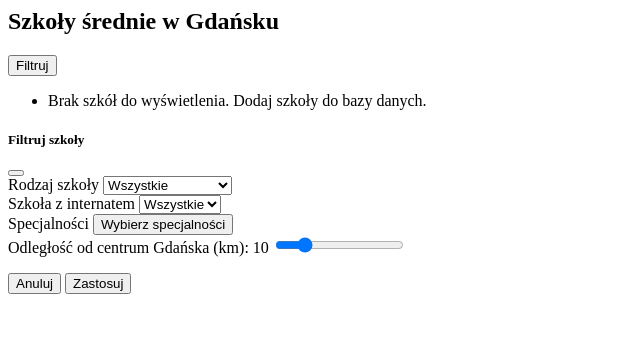
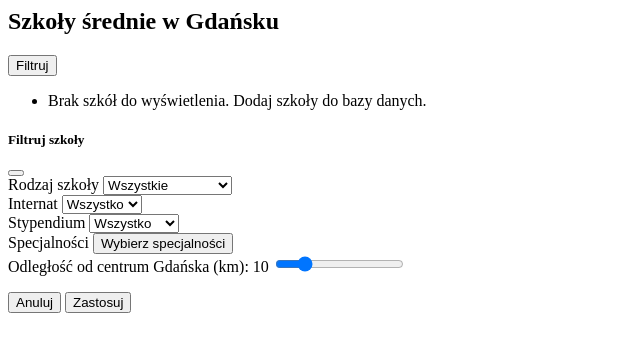
Before and after one commit to Paakallo/ScoolMatch, a Flask app: page /schools in a window 1280 px wide. Shown: the top 352 px of the page, without its empty margins (0-640 px from the left). Run offline with Flask 3, Linux system fonts and the light colour scheme; data that the repository does not hold is empty.

Commit message:
add stypendium (#17)

```diff
--- a/app.py
+++ b/app.py
@@ -60,16 +60,16 @@ def home():
     # Dodajemy przykładowe dane, jeśli baza jest pusta
     if School.query.count() == 0:
         example_schools = [
-            School(nazwa='I Liceum Ogólnokształcące im. Adama Mickiewicza', lokalizacja='Śródmieście', specjalnosci='Matematyka, Fizyka, Historia', typ='Liceum', internat=True, odleglosc=2.5),
-            School(nazwa='II Liceum Ogólnokształcące im. Króla Stanisława Leszczyńskiego', lokalizacja='Wrzeszcz', specjalnosci='Języki obce, Literatura', typ='Liceum', internat=False, odleglosc=4.2),
-            School(nazwa='III Liceum Ogólnokształcące', lokalizacja='Oliwa', specjalnosci='Biologia, Chemia', typ='Liceum', internat=False, odleglosc=8.5),
-            School(nazwa='Technikum Elektroniczne im. Józefa Marii Fitelberga', lokalizacja='Śródmieście', specjalnosci='Elektronika, Robotyka', typ='Technikum', internat=True, odleglosc=2.8),
-            School(nazwa='Technikum Informacyjne', lokalizacja='Wrzeszcz', specjalnosci='Programowanie, Sieci komputerowe', typ='Technikum', internat=False, odleglosc=4.5),
-            School(nazwa='Szkoła Zawodowa nr 1', lokalizacja='Oliwa', specjalnosci='Automechanika, Elektyka', typ='Szkoła zawodowa', internat=False, odleglosc=8.0),
-            School(nazwa='IV Liceum Ogólnokształcące', lokalizacja='Kokoszki', specjalnosci='Ekonomia, Zarządzanie', typ='Liceum', internat=False, odleglosc=6.3),
-            School(nazwa='Technikum Mechaniczne', lokalizacja='Śródmieście', specjalnosci='Budowa maszyn, CNC', typ='Technikum', internat=True, odleglosc=3.1),
-            School(nazwa='Szkoła Zawodowa nr 2', lokalizacja='Wrzeszcz', specjalnosci='Kosmetyka, Fryzjerstwo', typ='Szkoła zawodowa', internat=False, odleglosc=4.0),
-            School(nazwa='V Liceum Ogólnokształcące', lokalizacja='Przymorze', specjalnosci='Sztuka, Muzyka, Historia', typ='Liceum', internat=True, odleglosc=7.2),
+            School(nazwa='I Liceum Ogólnokształcące im. Adama Mickiewicza', lokalizacja='Śródmieście', specjalnosci='Matematyka, Fizyka, Historia', typ='Liceum', internat=True, odleglosc=2.5, stypendium=True),
+            School(nazwa='II Liceum Ogólnokształcące im. Króla Stanisława Leszczyńskiego', lokalizacja='Wrzeszcz', specjalnosci='Języki obce, Literatura', typ='Liceum', internat=False, odleglosc=4.2, stypendium=False),
+            School(nazwa='III Liceum Ogólnokształcące', lokalizacja='Oliwa', specjalnosci='Biologia, Chemia', typ='Liceum', internat=False, odleglosc=8.5, stypendium=True),
+            School(nazwa='Technikum Elektroniczne im. Józefa Marii Fitelberga', lokalizacja='Śródmieście', specjalnosci='Elektronika, Robotyka', typ='Technikum', internat=True, odleglosc=2.8, stypendium=True),
+            School(nazwa='Technikum Informacyjne', lokalizacja='Wrzeszcz', specjalnosci='Programowanie, Sieci komputerowe', typ='Technikum', internat=False, odleglosc=4.5, stypendium=False),
+            School(nazwa='Szkoła Zawodowa nr 1', lokalizacja='Oliwa', specjalnosci='Automechanika, Elektyka', typ='Szkoła zawodowa', internat=False, odleglosc=8.0, stypendium=True),
+            School(nazwa='IV Liceum Ogólnokształcące', lokalizacja='Kokoszki', specjalnosci='Ekonomia, Zarządzanie', typ='Liceum', internat=False, odleglosc=6.3, stypendium=False),
+            School(nazwa='Technikum Mechaniczne', lokalizacja='Śródmieście', specjalnosci='Budowa maszyn, CNC', typ='Technikum', internat=True, odleglosc=3.1, stypendium=True),
+            School(nazwa='Szkoła Zawodowa nr 2', lokalizacja='Wrzeszcz', specjalnosci='Kosmetyka, Fryzjerstwo', typ='Szkoła zawodowa', internat=False, odleglosc=4.0, stypendium=False),
+            School(nazwa='V Liceum Ogólnokształcące', lokalizacja='Przymorze', specjalnosci='Sztuka, Muzyka, Historia', typ='Liceum', internat=True, odleglosc=7.2, stypendium=True),
         ]
         db.session.add_all(example_schools)
         db.session.commit()
@@ -203,6 +203,7 @@ def filter_schools():
     school_type = data.get('type', '')
     specialties = data.get('specialties', [])
     has_dorm = data.get('dormitory', '')
+    has_scholarship = data.get('scholarship', '') # NOWY PARAMETR
     max_distance = data.get('distance', 50)
 
     # Budujemy zapytanie
@@ -228,6 +229,12 @@ def filter_schools():
     elif has_dorm == 'Nie':
         query = query.filter_by(internat=False)
 
+    # NOWE: Filtrowanie po stypendium
+    if has_scholarship == 'Tak':
+        query = query.filter_by(stypendium=True)
+    elif has_scholarship == 'Nie':
+        query = query.filter_by(stypendium=False)
+
     # Filtrowanie po odległości
     try:
         max_distance = float(max_distance)
@@ -242,6 +249,9 @@ def filter_schools():
     if schools:
         for school in schools:
             internat_badge = '<span class="badge bg-success">Internat</span>' if school.internat else '<span class="badge bg-danger">Bez internatu</span>'
+            # Dodajemy plakietkę stypendium
+            stypendium_badge = '<span class="badge bg-info text-dark ms-1"><i class="bi bi-cash-coin"></i> Oferuje stypendium</span>' if school.stypendium else ''
+
             specjalnosci_html = f'<div class="small text-muted mt-2"><strong>Specjalności:</strong> {school.specjalnosci}</div>'
             result_html += f'''<li class="list-group-item">
                 <div class="d-flex justify-content-between align-items-start">
@@ -250,6 +260,7 @@ def filter_schools():
                         <div class="small text-muted mt-1">
                             <span class="badge bg-secondary">{school.typ}</span>
                             {internat_badge}
+                            {stypendium_badge}
                         </div>
                         {specjalnosci_html}
                     </div>
@@ -262,6 +273,7 @@ def filter_schools():
         result_html = '<li class="list-group-item text-muted">Brak szkół spełniających kryteria.</li>'
 
     return jsonify({'html': result_html})
+
 @app.route('/api/oblicz-wynik', methods=['POST'])
 def oblicz_wynik():
     # Pobranie danych JSON wysłanych z frontendu
--- a/models.py
+++ b/models.py
@@ -13,6 +13,7 @@ class School(db.Model):
     typ = db.Column(db.String(100), nullable=True)  # Liceum, Technikum, Szkoła zawodowa
     internat = db.Column(db.Boolean, default=False)  # Czy szkoła ma internat
     odleglosc = db.Column(db.Float, nullable=True)  # Odległość od centrum Gdańska (km)
+    stypendium = db.Column(db.Boolean, default=False) # NOWE POLE: Czy szkoła oferuje stypendium?
 
     # Relacje
     open_days = db.relationship('OpenDay', backref='school', lazy=True)
--- a/website/templates/school_view.html
+++ b/website/templates/school_view.html
@@ -1,14 +1,12 @@
 <div class="container py-4">
     <h2 class="mb-4">Szkoły średnie w Gdańsku</h2>
 
-    <!-- Przycisk filtrowania -->
     <div class="d-flex justify-content-between align-items-center mb-3">
         <button class="btn btn-outline-primary" data-bs-toggle="modal" data-bs-target="#filterModal">
             <i class="bi bi-funnel-fill"></i> Filtruj
         </button>
     </div>
 
-    <!-- Lista szkół -->
     <ul class="list-group" id="schoolsList">
         {% if schools %}
             {% for school in schools %}
@@ -22,6 +20,10 @@
                                 <span class="badge bg-success">Internat</span>
                             {% else %}
                                 <span class="badge bg-danger">Bez internatu</span>
+                            {% endif %}
+
+                            {% if school.stypendium %}
+                                <span class="badge bg-info text-dark ms-1"><i class="bi bi-cash-coin"></i> Oferuje stypendium</span>
                             {% endif %}
                         </div>
                         <div class="small text-muted mt-2">
@@ -40,7 +42,6 @@
     </ul>
 </div>
 
-<!-- Modal filtrowania -->
 <div class="modal fade" id="filterModal" tabindex="-1" aria-labelledby="filterModalLabel" aria-hidden="true">
     <div class="modal-dialog">
         <div class="modal-content">
@@ -59,22 +60,32 @@
                             <option value="Szkoła zawodowa">Szkoła zawodowa</option>
                         </select>
                     </div>
-                    <div class="mb-3">
-                        <label for="dormitoryFilter" class="form-label">Szkoła z internatem</label>
-                        <select class="form-select" id="dormitoryFilter" name="dormitory">
-                            <option value="">Wszystkie</option>
-                            <option value="Tak">Tak</option>
-                            <option value="Nie">Nie</option>
-                        </select>
+
+                    <div class="row mb-3">
+                        <div class="col-6">
+                            <label for="dormitoryFilter" class="form-label">Internat</label>
+                            <select class="form-select" id="dormitoryFilter" name="dormitory">
+                                <option value="">Wszystko</option>
+                                <option value="Tak">Tak</option>
+                                <option value="Nie">Nie</option>
+                            </select>
+                        </div>
+                        <div class="col-6">
+                            <label for="scholarshipFilter" class="form-label">Stypendium</label>
+                            <select class="form-select" id="scholarshipFilter" name="scholarship">
+                                <option value="">Wszystko</option>
+                                <option value="Tak">Wymagane</option>
+                            </select>
+                        </div>
                     </div>
+
                     <div class="mb-3">
                         <label class="form-label">Specjalności</label>
                         <button type="button" class="btn btn-outline-secondary w-100" id="specialtyButton" onclick="toggleSpecialties()">
                             Wybierz specjalności
                         </button>
                         <div id="specialtyList" class="mt-2" style="display: none; max-height: 200px; overflow-y: auto;">
-                            <!-- Specjalności będą ładowane dynamicznie -->
-                        </div>
+                            </div>
                     </div>
                     <div class="mb-3">
                         <label for="distanceFilter" class="form-label">Odległość od centrum Gdańska (km): <span id="distanceValue">10</span></label>
@@ -109,6 +120,7 @@
             type: document.getElementById('typeFilter').value,
             specialties: selectedSpecialties,
             dormitory: document.getElementById('dormitoryFilter').value,
+            scholarship: document.getElementById('scholarshipFilter').value, // Pobieramy wartość filtra stypendium
             distance: document.getElementById('distanceFilter').value
         };
 
```
